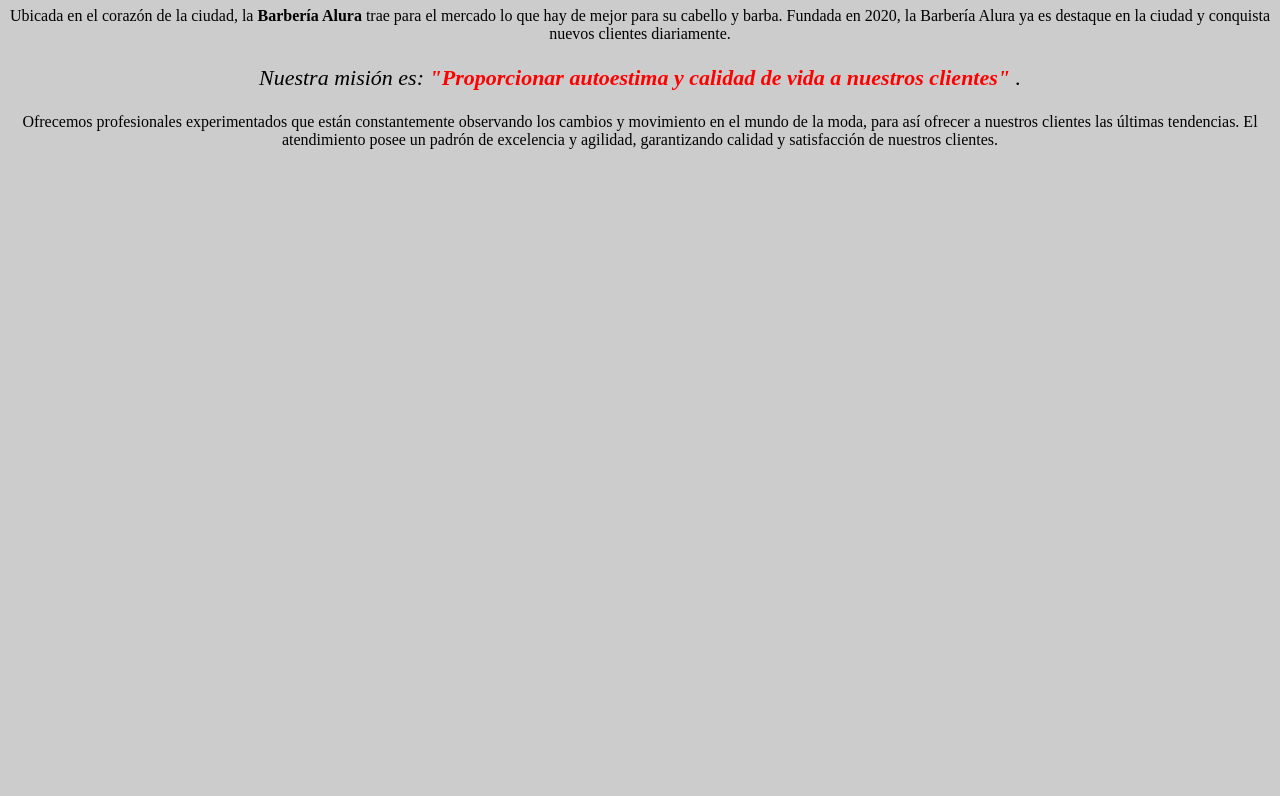
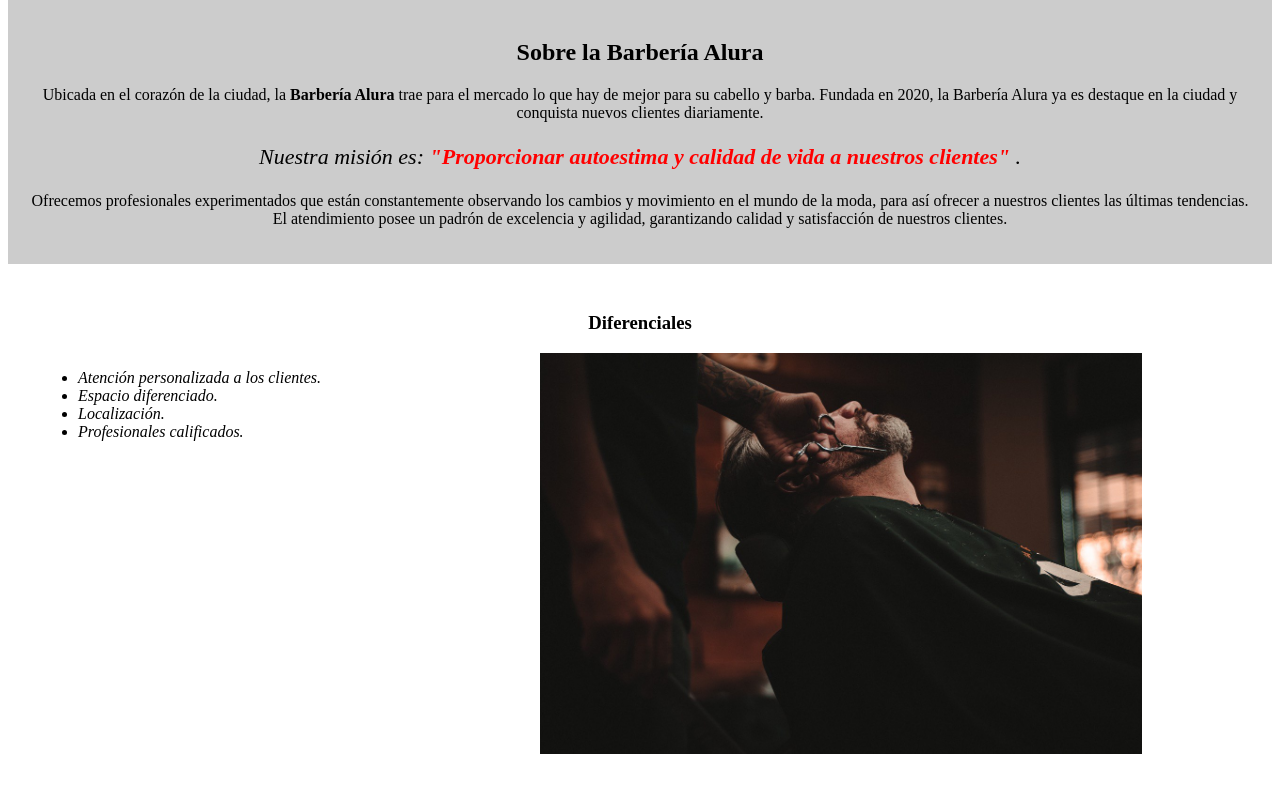
Before and after one commit to 0Jairo/Html_Css_I, a plain HTML site: page index.html in a window 1280 px wide. Shown: the part 559-1355 px from the top of the page. Before the commit the page ends 800 px from the top, so only its background shows below. Drawn offline with Linux system fonts and the light colour scheme.

Commit message:
version final

```diff
--- a/index.html
+++ b/index.html
@@ -8,13 +8,17 @@
     <title>Barbería Alura</title>
   </head>
   <body>
+    <header>
+      <h1 class="titulo-principal">Barbería Alura</h1>
+    </header>
     <img id="banner" src="./banner.jpg" />
-    <h1>Sobre la Barbería Alura</h1>
+    <div class="principal">
+      <h2 class="titulo-centrado">Sobre la Barbería Alura</h2>
       <p>
         Ubicada en el corazón de la ciudad, la
         <strong>Barbería Alura</strong> trae para el mercado lo que hay de mejor
-      para su cabello y barba. Fundada en 2020, la Barbería Alura ya es destaque
-      en la ciudad y conquista nuevos clientes diariamente.
+        para su cabello y barba. Fundada en 2020, la Barbería Alura ya es
+        destaque en la ciudad y conquista nuevos clientes diariamente.
       </p>
       <p id="mision">
         <em>
@@ -25,11 +29,22 @@
         </em>
       </p>
       <p>
-      Ofrecemos profesionales experimentados que están constantemente observando
-      los cambios y movimiento en el mundo de la moda, para así ofrecer a
-      nuestros clientes las últimas tendencias. El atendimiento posee un padrón
-      de excelencia y agilidad, garantizando calidad y satisfacción de nuestros
-      clientes.
+        Ofrecemos profesionales experimentados que están constantemente
+        observando los cambios y movimiento en el mundo de la moda, para así
+        ofrecer a nuestros clientes las últimas tendencias. El atendimiento
+        posee un padrón de excelencia y agilidad, garantizando calidad y
+        satisfacción de nuestros clientes.
       </p>
+    </div>
+    <div class="diferenciales">
+      <h3 class="titulo-centrado">Diferenciales</h3>
+      <ul>
+        <li class="items">Atención personalizada a los clientes.</li>
+        <li class="items">Espacio diferenciado.</li>
+        <li class="items">Localización.</li>
+        <li class="items">Profesionales calificados.</li>
+      </ul>
+      <img src="./diferenciales.jpg" class="imagen-diferenciales" />
+    </div>
   </body>
 </html>
--- a/style.css
+++ b/style.css
@@ -1,12 +1,17 @@
-body {
-    background: #CCCCCC;
+.titulo-principal {
+    padding-left: 30px;
 }
 
 #banner {
     width: 100%;
 }
 
-h1 {
+.principal {
+    background: #CCCCCC;
+    padding: 20px;
+}
+
+.titulo-centrado {
     text-align: center;
 }
 
@@ -21,3 +26,23 @@ em strong {
 #mision {
     font-size: 22px;
 }
+
+.diferenciales {
+    background: #FFFFFF;
+    padding: 30px;
+}
+
+.items {
+    font-style: italic;
+}
+
+ul {
+    display: inline-block;
+    vertical-align: top;
+    width: 23%;
+    margin-right: 15%;
+}
+
+.imagen-diferenciales {
+    width: 50%;
+}
```
Also changed, not shown: estilos.css (+17 -0 lines), etiquetas.html (+5 -0 lines), diferenciales.jpg (added). Lines whose indentation alone changed are shown as unchanged.
